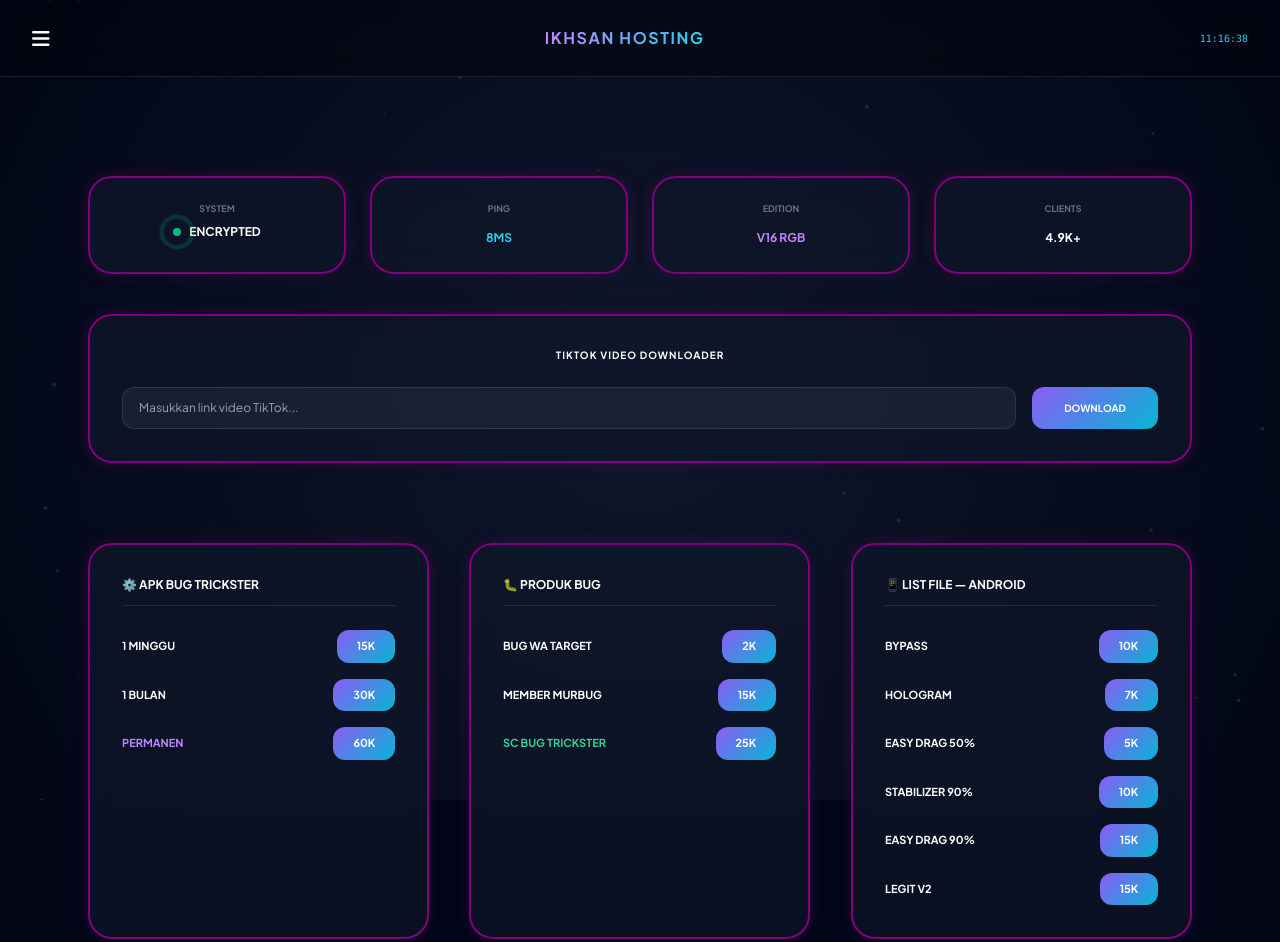
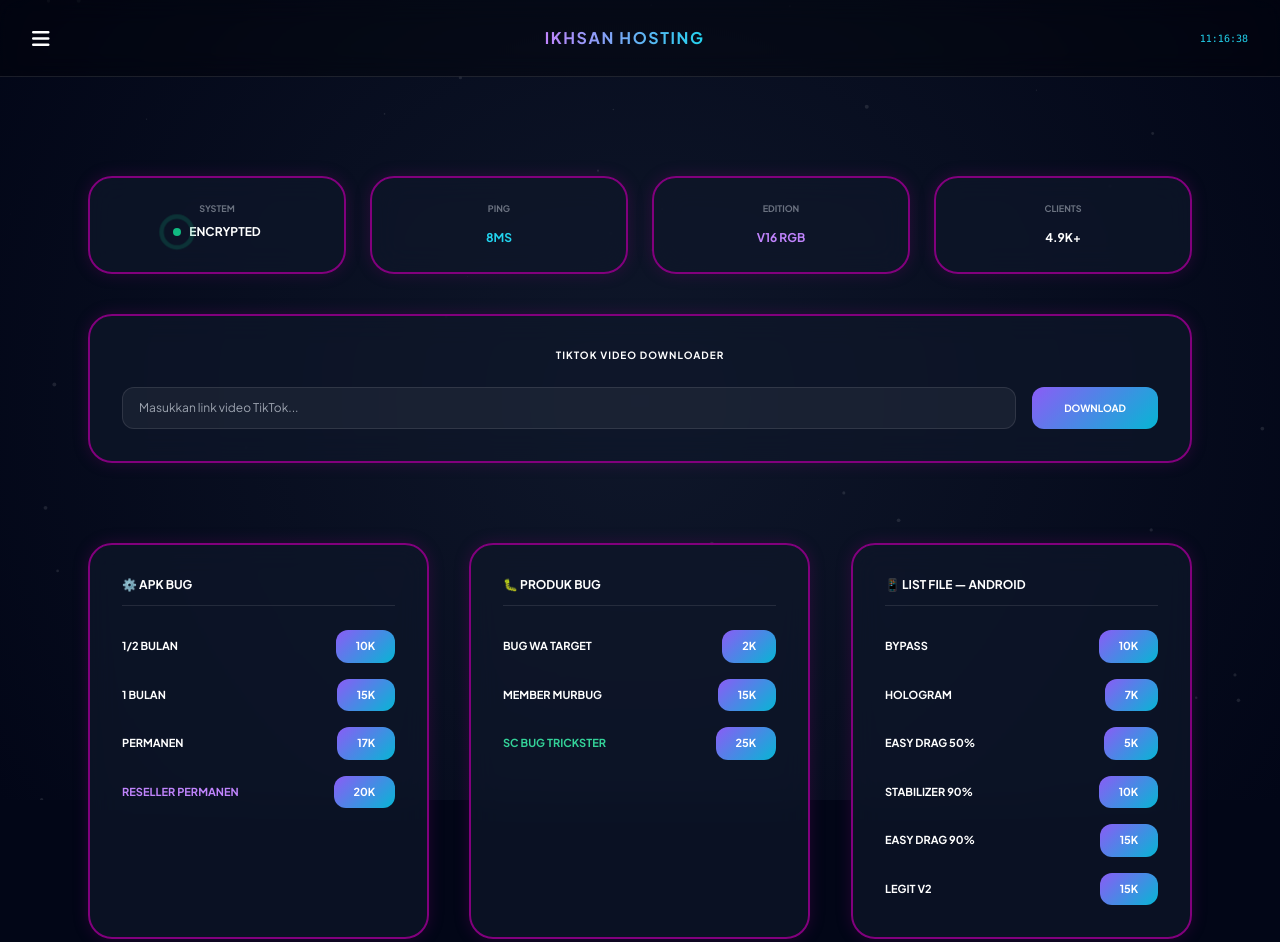
Before and after one commit to Ikhsan-Hosting/Ikhsan-Hosting, a plain HTML site: page index.html in a window 1280 px wide. Shown: the top 942 px of the page. Drawn offline with nearby package versions, Linux system fonts and the light colour scheme.

Commit message:
Update index.html

```diff
--- a/index.html
+++ b/index.html
@@ -95,11 +95,12 @@
         <div id="products" class="grid grid-cols-1 md:grid-cols-2 lg:grid-cols-3 gap-10">
 
             <div class="rgb-card p-8" data-tilt>
-                <h3 class="text-xs font-black uppercase mb-6 border-b border-white/10 pb-3 text-white">⚙️ APK BUG TRICKSTER</h3>
+                <h3 class="text-xs font-black uppercase mb-6 border-b border-white/10 pb-3 text-white">⚙️ APK BUG</h3>
                 <div class="space-y-4">
-                    <div class="flex justify-between items-center text-[11px] font-bold text-white"><span>1 MINGGU</span> <button onclick="playClick(); openModal('APK 1 Minggu', '15.000')" class="btn-premium px-5 py-2">15K</button></div>
-                    <div class="flex justify-between items-center text-[11px] font-bold text-white"><span>1 BULAN</span> <button onclick="playClick(); openModal('APK 1 Bulan', '30.000')" class="btn-premium px-5 py-2">30K</button></div>
-                    <div class="flex justify-between items-center text-[11px] font-bold text-purple-400"><span>PERMANEN</span> <button onclick="playClick(); openModal('APK Permanen', '60.000')" class="btn-premium px-5 py-2">60K</button></div>
+                    <div class="flex justify-between items-center text-[11px] font-bold text-white"><span>1/2 BULAN</span> <button onclick="playClick(); openModal('APK Bug 1/2 Bulan', '10.000')" class="btn-premium px-5 py-2">10K</button></div>
+                    <div class="flex justify-between items-center text-[11px] font-bold text-white"><span>1 BULAN</span> <button onclick="playClick(); openModal('APK Bug 1 Bulan', '15.000')" class="btn-premium px-5 py-2">15K</button></div>
+                    <div class="flex justify-between items-center text-[11px] font-bold text-white"><span>PERMANEN</span> <button onclick="playClick(); openModal('APK Bug Permanen', '17.000')" class="btn-premium px-5 py-2">17K</button></div>
+                    <div class="flex justify-between items-center text-[11px] font-bold text-purple-400"><span>RESELLER PERMANEN</span> <button onclick="playClick(); openModal('Reseller APK Bug Permanen', '20.000')" class="btn-premium px-5 py-2">20K</button></div>
                 </div>
             </div>
 
@@ -179,7 +180,7 @@
 
         // Buyer Notification
         const buyers = ["Ikhsan Store", "Vip_User", "Rizky_FF", "Murbug_Lovers", "King_Cheat"];
-        const products_list = ["APK Bug Trickster", "Aimlock Pala 95%", "Bypass Android", "Panel Reseller", "SC Bug"];
+        const products_list = ["APK Bug", "Aimlock Pala 95%", "Bypass Android", "Panel Reseller", "SC Bug"];
         function showBuyer() {
             const toast = document.getElementById('buyer-toast');
             document.getElementById('buyer-name').innerText = buyers[Math.floor(Math.random()*buyers.length)] + " (628xxx)";
```
